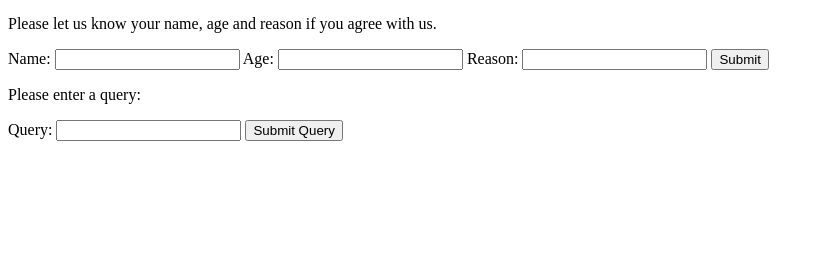
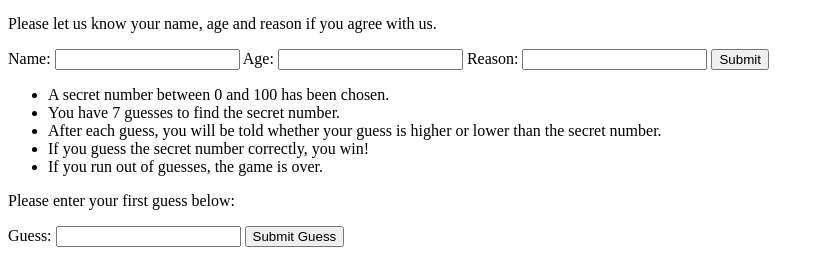
Before and after one commit to alvasi/alva_zhang_sse_lab2, a Flask app: page / in a window 1280 px wide. Shown: the part 711-974 px from the top of the page, without its empty margins (0-824 px from the left). Before the commit the page ends 852 px from the top, so only its background shows below. Run offline with Flask 3, Linux system fonts and the light colour scheme.

Commit message:
Modified index.html to include a description of game rull

```diff
--- a/api/templates/index.html
+++ b/api/templates/index.html
@@ -16,10 +16,23 @@
         <input type="text" id="reasonfield" name="reason">
         <input type="submit" value="Submit">
     </form>
-    <p>Please enter a query:</p>
+    <ul>
+        <li>A secret number between 0 and 100 has been chosen.</li>
+        <li>You have 7 guesses to find the secret number.</li>
+        <li>After each guess, you will be told whether your guess is higher or lower than the secret number.</li>
+        <li>If you guess the secret number correctly, you win!</li>
+        <li>If you run out of guesses, the game is over.</li>
+    </ul>
+    <p>Please enter your first guess below:</p>
+    <form action="/query" method="get">
+        <label for="queryfield">Guess:</label>
+        <input type="text" id="queryfield" name="q">
+        <input type="submit" value="Submit Guess">
+    </form>
+    <!-- <p>Please enter a query:</p>
     <form action="/query" method="get">
         <label for="queryfield">Query:</label>
         <input type="text" id="queryfield" name="q">
         <input type="submit" value="Submit Query">
-    </form>
+    </form> -->
 </html>
```
